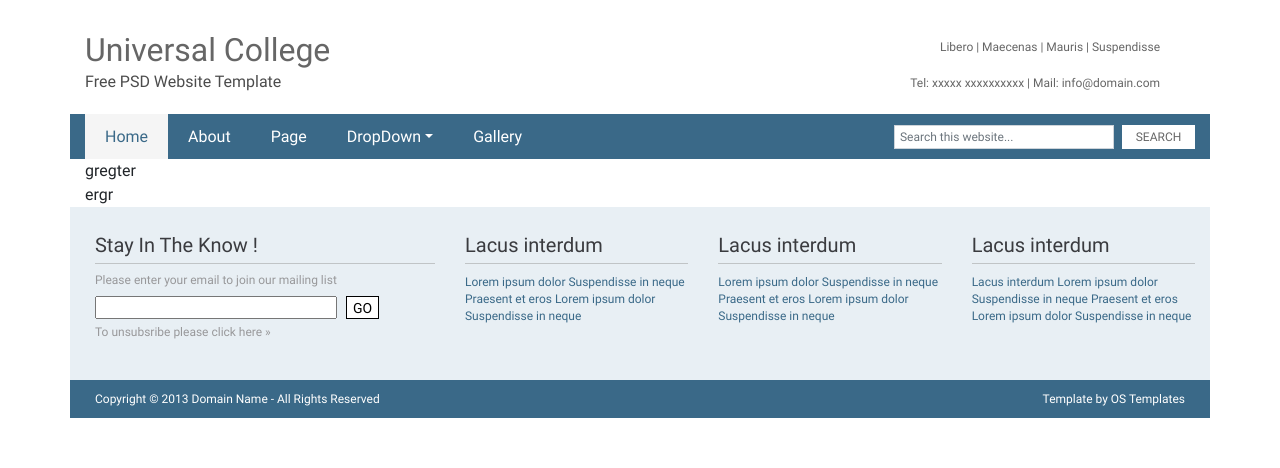
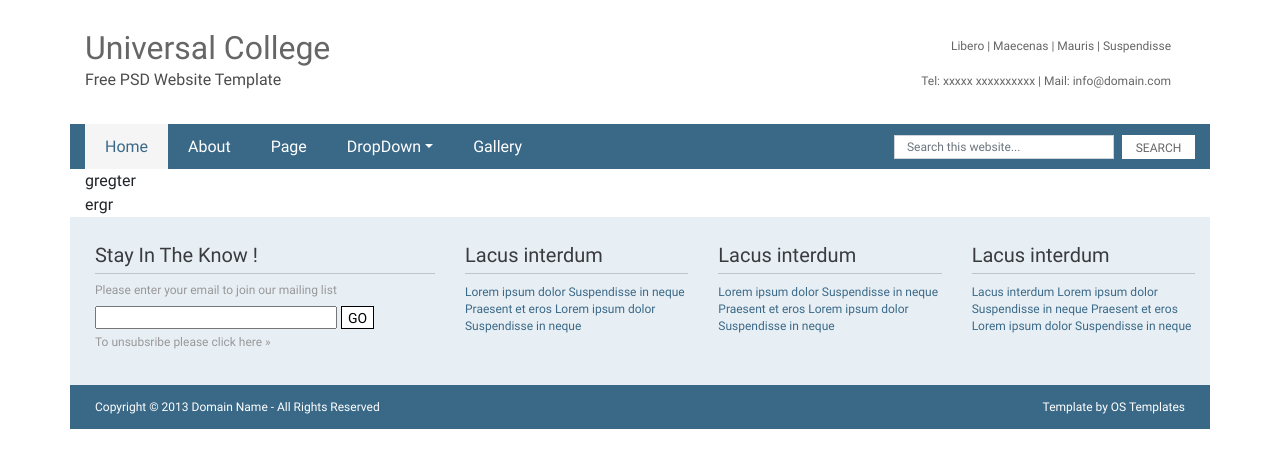
Before and after one commit to glushach/test-roulette.io, a website: page app/index.pug in a window 1280 px wide. Drawn offline with nearby package versions, Linux system fonts and the light colour scheme; files that its build step writes are made by us from their sources.

Commit message:
refactoring

```diff
--- a/app/css/style.css
+++ b/app/css/style.css
@@ -15,10 +15,6 @@
   font-weight: 400;
   }
 
-.navbar {
-  padding: 0px;
-}
-
 .container-pd-0 {
   background-color: #3a6988;
 }
@@ -28,14 +24,10 @@
 }
 .spoiler-header{
   display: none;
-  margin-top: 8px;
 }
 
 
 /*header*/
-.header {
-  padding: 34px 0px 24px 0px;
-}
 
 h1.header-title{
   font-size: 32px;
@@ -50,7 +42,6 @@ h1.header-title{
 
 .header address{
   text-align: right;
-  margin: 7px 35px 0px 0px;
 }
 .header-address, .header-contact{
   font-size: 12px;
@@ -58,7 +49,6 @@ h1.header-title{
   color: #666666;
 }
 .header-contact{
-  margin-top: 23px;
   line-height: 14px;
 }
 
@@ -83,10 +73,8 @@ h1.header-title{
 .navbar ul li a:focus,.navbar ul li a:hover {color:#3a6988;text-decoration:none;background-color:#f5f5f5}
 input.form-control{
   width: 220px !important;
-  padding: 0px 5px !important;
 }
 input.form-control, button.btn{
-  padding: 0px 0px 0px 0px;
   height: 24px;
   border-radius: 0;
   font-size: 12px;
@@ -110,9 +98,6 @@ button.btn{
 }
 
 /*Contact*/
-.contact{
-  padding: 28px 0px 21px 0px;
-}
 .contact .contact-divider{
   height: 1px;
   background-color: #c0c4c6;
@@ -128,7 +113,7 @@ button.btn{
   color: #98989a;
 }
 .contact .contact-form, .footer .copyright{
-  margin: 0px 0px 0px 10px;  /*margin-left 20px*/
+  margin: 0px 0px 0px 10px;  /*margin-left 10px*/
 }
 .contact .contact-item h4{
   font-size: 20px;
@@ -138,24 +123,23 @@ button.btn{
 .contact .contact-block{
   margin: 10px 0px 16px 0px;;
 }
-.contact-block .form-input, .contact-block .btn-input{
-  width: 242px; /*244px*/
+.contact-block .form-input{
+  width: 242px !important; /*244px*/
   height: 23px;
   outline-color: #ffffff;
+
 }
 .contact-block .btn-input{
   width: 33px;/*35px*/
+  height: 23px;
   border: 1px solid;
   font-size: 14px;
   line-height: 14px;
   color: #000000;
-  margin-left: 9px;
+  padding: 0px 0px 0px 0px;
 }
 
 /*Foteer*/
-.footer{
-  padding: 13px 0px;
-}
 .footer .copyright, .footer .template{
   font-size: 12px;
   line-height: 12px;
@@ -167,10 +151,6 @@ button.btn{
 }
 
 @media(max-width: 991px){
-  /*header*/
-  .header address{
-    margin-right: 0;
-  }
   /*contact*/
   .contact .contact-form, .footer .copyright{
     margin: 0px;
@@ -190,6 +170,9 @@ button.btn{
 
 @media(max-width: 575px){
   /*header, spoiler*/
+  .header address{
+    text-align: left;
+  }
   .header{
     padding: 0px 0px 0px 0px;
   }
--- a/app/index.pug
+++ b/app/index.pug
@@ -10,27 +10,30 @@ html(lang="en")
     link(rel="stylesheet", href="css/style.css")
   body
     .container-lg
-      header.header
-        .main-header
+      header.header.pt-sm-4.pb-sm-4
+        .main-header.pt-sm-2.pb-sm-2
           .row
             .col-sm-6.col-md-6.col-lg-6
               .header-info
                 h1.header-title Universal College
                 .description Free PSD Website Template
             .col-sm-6.col-md-6.col-lg-6
-              address
-                .header-address Libero | Maecenas | Mauris | Suspendisse<br>
-                .header-contact Tel: xxxxx xxxxxxxxxx | Mail: info@domain.com
-        .spoiler-header
+              address.mt-2.mb-0.mr-lg-4
+                .header-address.mb-sm-3 Libero | Maecenas | Mauris | Suspendisse<br>
+                a.header-contact(href="tel:+0000000000") Tel: xxxxx xxxxxxxxxx |
+                a.header-contact(href="mailto:info@domain.com") Mail: info@domain.com
+        .spoiler-header.mt-2
           h1.header-title Universal College
           .header-text
-            p.description Free PSD Website Template
-            p.header-address Libero | Maecenas | Mauris | Suspendisse<br>
-            p.header-contact Tel: xxxxx xxxxxxxxxx | Mail: info@domain.com
+            .description.mb-2 Free PSD Website Template
+            address.mb-2
+              .header-address Libero | Maecenas | Mauris | Suspendisse<br>
+              a.header-contact(href="tel:+0000000000") Tel: xxxxx xxxxxxxxxx |
+              a.header-contact(href="mailto:info@domain.com") Mail: info@domain.com
 
     .container-lg.container-pd-0
-      nav.navbar.navbar-expand-lg.navbar-light
-        button.navbar-toggler(type="button" data-toggle="collapse" data-target="#navbarSupportedContent" aria-controls="navbarSupportedContent" aria-expanded="false" aria-label="Toggle navigation") <span class="navbar-toggler-icon"></span>
+      nav.navbar.px-0.py-0.navbar-expand-lg.navbar-light
+        button.navbar-toggler.my-2.my-lg-0(type="button" data-toggle="collapse" data-target="#navbarSupportedContent" aria-controls="navbarSupportedContent" aria-expanded="false" aria-label="Toggle navigation") <span class="navbar-toggler-icon"></span>
         .collapse.navbar-collapse#navbarSupportedContent
           ul.navbar-nav.mr-auto
             li.active
@@ -48,9 +51,9 @@ html(lang="en")
                 a.dropdown-item(href="#") Something else here
             li
               a(href="#") Gallery
-          form.form-inline.my-2.my-lg-0
-            input.form-control.mr-sm-2(type="search" placeholder="Search this website..." aria-label="Search" maxlength="25")
-            button.btn.btn-outline-success.my-2.my-sm-0(type="submit") Search
+          form.form-inline
+            input.form-control.my-2.mr-2(type="search" placeholder="Search this website..." aria-label="Search" maxlength="25")
+            button.btn.btn-outline-success.my-2(type="submit") Search
 
     .container-lg
       .hero  gregter
@@ -58,8 +61,8 @@ html(lang="en")
       section.content ergr
 
     .container-lg.container-contact
-      .contact
-        .contact-main
+      .contact.pt-4.pb-3
+        .contact-main.pt-1
           .row.justify-content-center
             .col-12.col-sm-7.col-md-6.col-lg-4
               .contact-item
@@ -69,8 +72,8 @@ html(lang="en")
                   .contact-action Please enter your email to join our mailing list
                   .contact-block
                     form.form-inline
-                      input.form-input(type="text" minlength="4")
-                      button.btn.btn-input.btn-outline-success(type="submit") Go
+                      input.form-input.mr-1.my-2.my-lg-0(type="text" minlength="4")
+                      button.btn.btn-input.btn-outline-success.my-2.my-lg-0(type="submit") Go
                     a(href="#").contact-unsubscribe To unsubsribe please click here »
             .col-12.col-sm-7.col-md-6.col-lg
               .contact-item
@@ -89,7 +92,7 @@ html(lang="en")
                 .contact-description Lacus interdum Lorem ipsum dolor Suspendisse in neque Praesent et eros Lorem ipsum dolor Suspendisse in neque
 
     .container-lg.container-pd-0
-      footer.footer
+      footer.footer.py-3
         .row.justify-content-col-center.justify-content-md-start
           .col-12.col-md-6
             .copyright Copyright © 2013 Domain Name - All Rights Reserved
```
Also changed, not shown: app/index.html.
